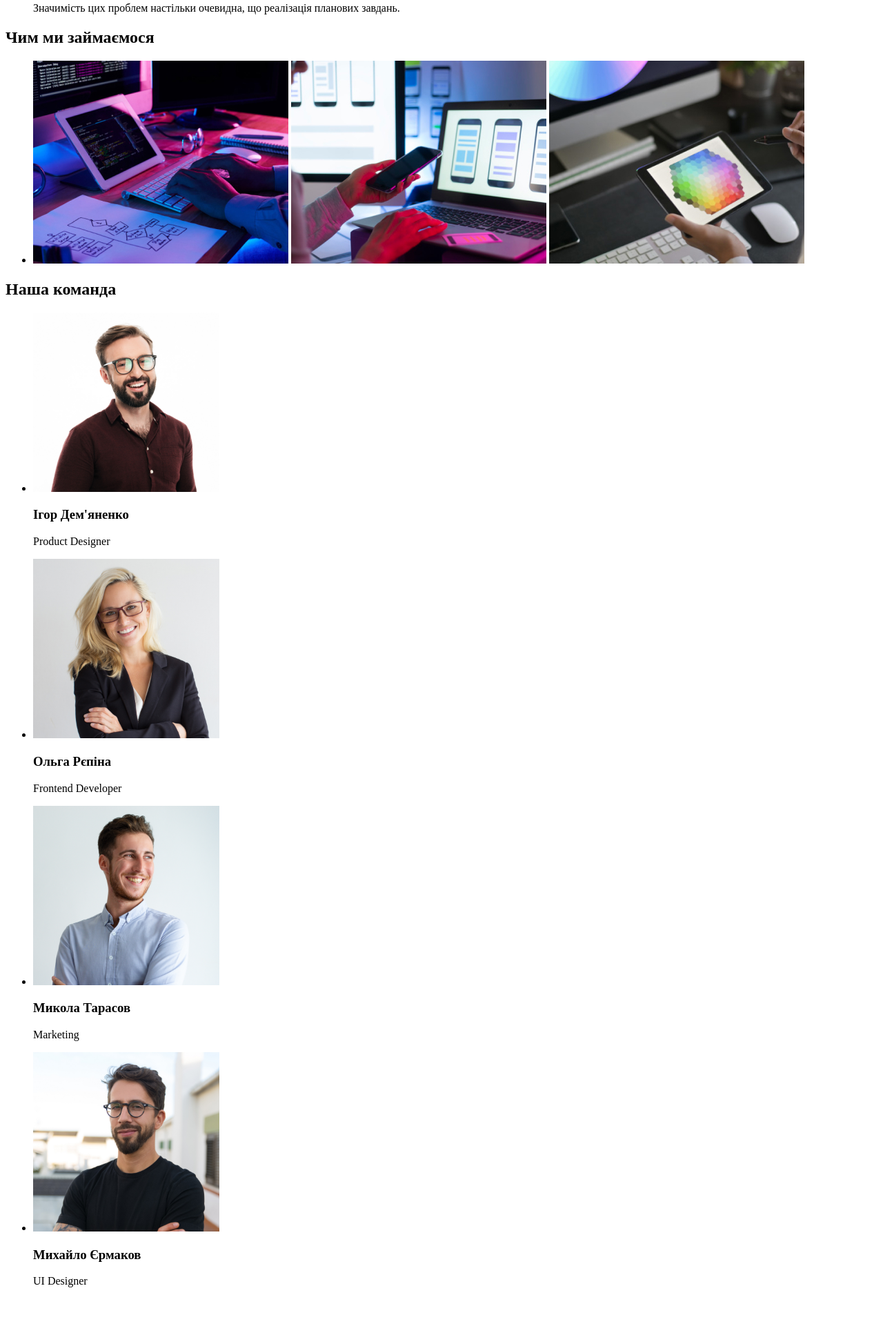
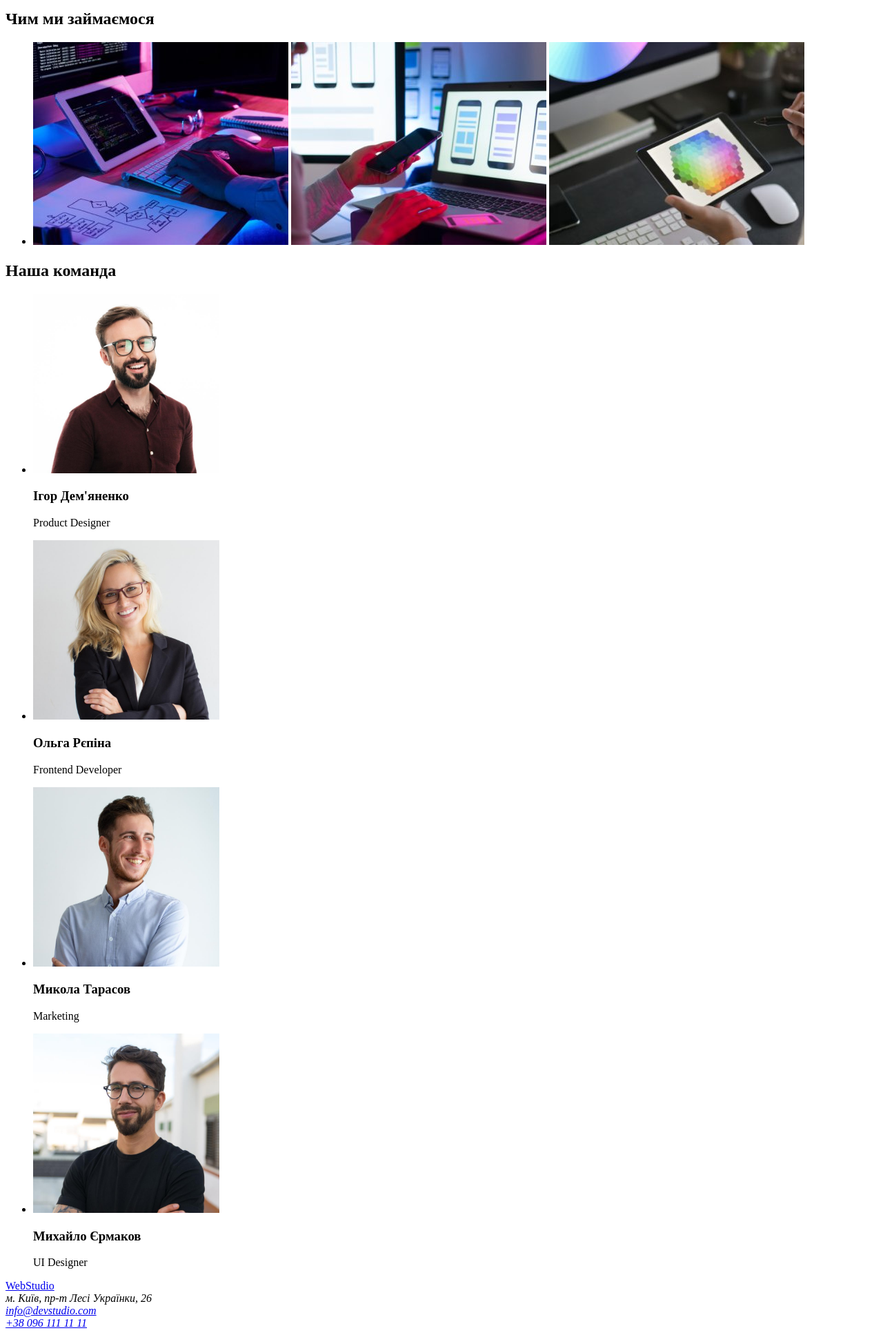
Before and after one commit to trahim85/goit-markup-hw-01, a plain HTML site: page index.html in a window 1280 px wide. Shown: the part 581-2516 px from the top of the page at 69% size. Before the commit the page ends 2463 px from the top, so only its background shows below. Drawn offline with Linux system fonts and the light colour scheme.

Commit message:
added footer with address & logo

```diff
--- a/index.html
+++ b/index.html
@@ -29,7 +29,7 @@
 
     <main>
         <section>
-            <h1>Ефективні рішення для <br> вашого бізнесу</h1>
+            <h1>Ефективні рішення для вашого бізнесу</h1>
             <button type="button">Замовити послугу</button>
         </section>
         <section>
@@ -56,9 +56,9 @@
             <h2>Чим ми займаємося</h2>
             <ul>
                 <li>
-                    <img src="./images/box-1.jpg" alt="photo with hands on keybord" width="370" height="294">
-                    <img src="./images/box-2.jpg" alt="photo with phone in hand and laptop" width="370" height="294">
-                    <img src="./images/box-3.jpg" alt="photo with tablet in hand" width="370" height="294">
+                    <img src="./images/box-1-squ.jpg" alt="photo with hands on keybord" width="370" height="294">
+                    <img src="./images/box-2-squ.jpg" alt="photo with phone in hand and laptop" width="370" height="294">
+                    <img src="./images/box-3-squ.jpg" alt="photo with tablet in hand" width="370" height="294">
                 </li>
 
             </ul>
@@ -67,22 +67,22 @@
             <h2>Наша команда</h2>
             <ul>
               <li>
-                <img src="./images/team_card-1.jpg" alt="Product Designer" width="270" height="260">
+                <img src="./images/team_card-1-squ.jpg" alt="Product Designer" width="270" height="260">
                 <h3>Ігор Дем'яненко</h3>
                 <p>Product Designer</p>
               </li>
               <li>
-                <img src="./images/team_card-2.jpg" alt="Frontend Developer" width="270" height="260">
+                <img src="./images/team_card-2-squ.jpg" alt="Frontend Developer" width="270" height="260">
                 <h3>Ольга Рєпіна</h3>
                 <p>Frontend Developer</p>
               </li>
               <li>
-                <img src="./images/team_card-3.jpg" alt="Marketing" width="270" height="260">
+                <img src="./images/team_card-3-squ.jpg" alt="Marketing" width="270" height="260">
                 <h3>Микола Тарасов</h3>
                 <p>Marketing</p>
               </li>
               <li>
-                <img src="./images/team_card-4.jpg" alt="UI Designer" width="270" height="260">
+                <img src="./images/team_card-4-squ.jpg" alt="UI Designer" width="270" height="260">
                 <h3>Михайло Єрмаков</h3>
                 <p>UI Designer</p>
               </li>
@@ -91,7 +91,18 @@
 
     </main>
 
-
+    <footer>
+        <a href="./index.html">
+            WebStudio
+        </a>
+      <address>
+        м. Київ, пр-т Лесі Українки, 26
+      </address>
+      <address>
+        <a href="mailto:info@devstudio.com"> info@devstudio.com</a> <br>
+        <a href="tel:+380961111111"> +38 096 111 11 11</a>
+      </address>
+    </footer>
 
 </body>
 </html>
```
